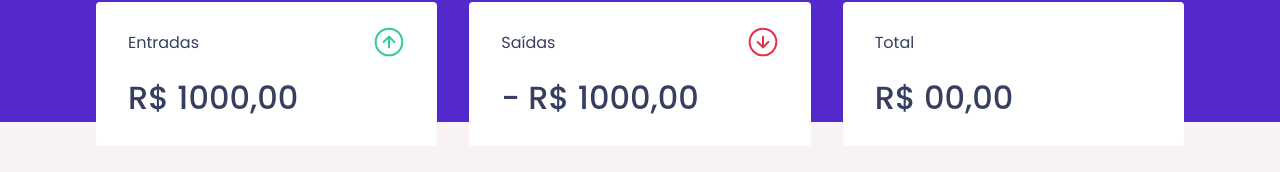
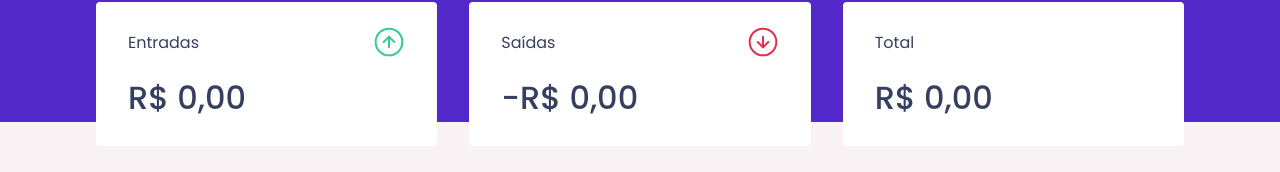
Before and after one commit to vtrpza/02-react-money-app, a React (Create React App) app: page / in a window 1280 px wide. Shown: the part 150-322 px from the top of the page. Built offline with nearby package versions, Linux system fonts and the light colour scheme; no server answers; what miragejs would draw is missing.

Commit message:
summary logic done

```diff
--- a/src/components/Summary/index.tsx
+++ b/src/components/Summary/index.tsx
@@ -2,8 +2,29 @@
 import IncomeImg from "../../assets/income.svg";
 import OutcomeImg from "../../assets/outcome.svg";
 import TotalImg from "../../assets/total.svg";
+import { useContext } from "react";
+import { TransactionsContext } from "../../TransactionContext";
 
 function Summary() {
+  const { transactions } = useContext(TransactionsContext);
+
+  const summary = transactions.reduce(
+    (acc, transaction) => {
+      if (transaction.type === "deposit") {
+        acc.deposits += transaction.amount;
+        acc.total += transaction.amount;
+      } else {
+        acc.withdraw += transaction.amount;
+        acc.total -= transaction.amount;
+      }
+      return acc;
+    },
+    {
+      deposits: 0,
+      withdraw: 0,
+      total: 0,
+    }
+  );
   return (
     <Container>
       <div>
@@ -11,21 +32,37 @@
           <p>Entradas</p>
           <img src={IncomeImg} alt="Entradas" />
         </header>
-        <strong>R$ 1000,00</strong>
+        <strong>
+          {new Intl.NumberFormat("pt-BR", {
+            style: "currency",
+            currency: "BRL",
+          }).format(summary.deposits)}
+        </strong>
       </div>
       <div>
         <header>
           <p>Saídas</p>
           <img src={OutcomeImg} alt="Saídas" />
         </header>
-        <strong>- R$ 1000,00</strong>
+        <strong>
+          -
+          {new Intl.NumberFormat("pt-BR", {
+            style: "currency",
+            currency: "BRL",
+          }).format(summary.withdraw)}
+        </strong>
       </div>
       <div>
         <header>
           <p>Total</p>
           <img src={TotalImg} alt="Total" />
         </header>
-        <strong>R$ 00,00</strong>
+        <strong>
+          {new Intl.NumberFormat("pt-BR", {
+            style: "currency",
+            currency: "BRL",
+          }).format(summary.total)}
+        </strong>
       </div>
     </Container>
   );
```
